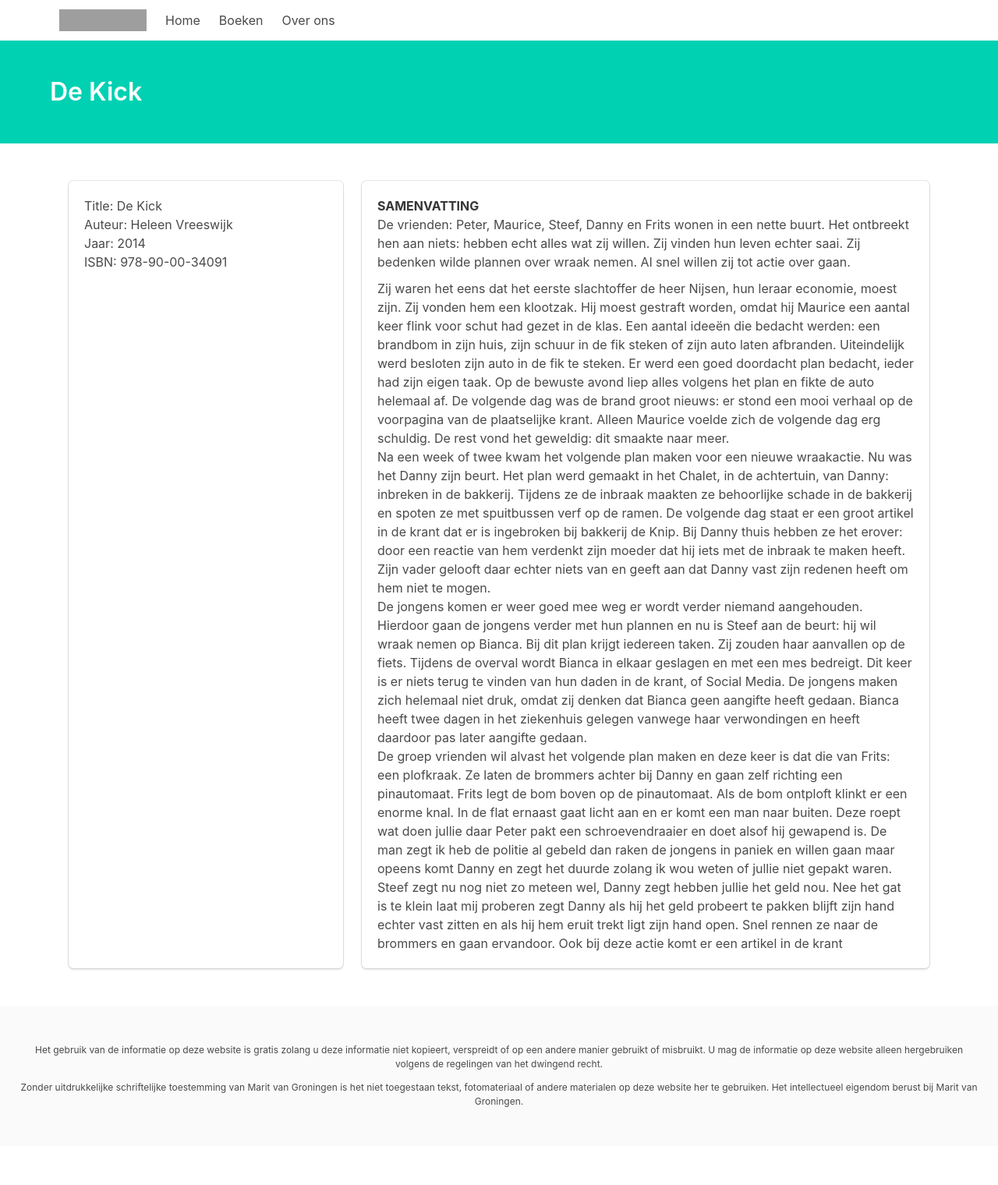
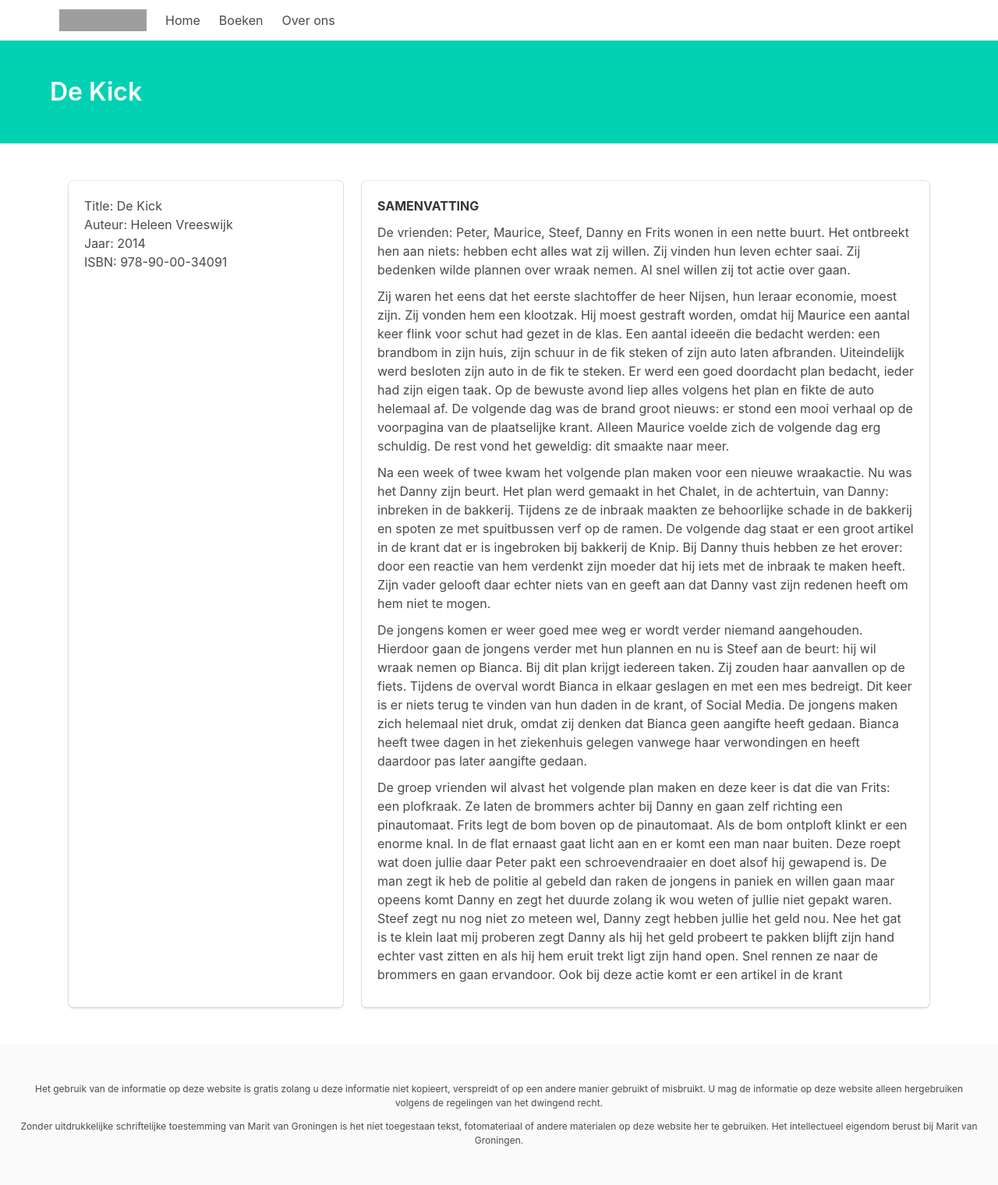
Before and after one commit to groninge01/marit, a Jekyll site: the page built from _books/de-kick.md, in a window 1280 px wide. Shown: the whole page at 78% size. Built offline with Jekyll 4.4.1, drawn with Linux system fonts in a browser that asks for light colours; nearby versions of some CDN libraries; a script that is not in the unit is left out; before the commit the page ends 1470 px from its top, so only the background shows below that; grey boxes are pictures that could not be loaded.

Commit message:
Update Book “de-kick”

```diff
--- a/_books/de-kick.md
+++ b/_books/de-kick.md
@@ -7,19 +7,20 @@ isbn: 978-90-00-34091
 image: /assets/img/uploads/pexels-photo-1086113.jpeg
 ---
 **SAMENVATTING**
-
+{:.has-padding-bottom-10}
 
 
 De vrienden: Peter, Maurice, Steef, Danny en Frits wonen in een nette buurt. Het ontbreekt hen aan niets: hebben echt alles wat zij willen. Zij vinden hun leven echter saai. Zij bedenken wilde plannen over wraak nemen. Al snel willen zij tot actie over gaan.
 {:.has-padding-bottom-10}
 
 Zij waren het eens dat het eerste slachtoffer de heer Nijsen, hun leraar economie, moest zijn. Zij vonden hem een klootzak. Hij moest gestraft worden, omdat hij Maurice een aantal keer flink voor schut had gezet in de klas. Een aantal ideeën die bedacht werden: een brandbom in zijn huis, zijn schuur in de fik steken of zijn auto laten afbranden. Uiteindelijk werd besloten zijn auto in de fik te steken. Er werd een goed doordacht plan bedacht, ieder had zijn eigen taak. Op de bewuste avond liep alles volgens het plan en fikte de auto helemaal af. De volgende dag was de brand groot nieuws: er stond een mooi verhaal op de voorpagina van de plaatselijke krant. Alleen Maurice voelde zich de volgende dag erg schuldig. De rest vond het geweldig: dit smaakte naar meer.
-
+{:.has-padding-bottom-10}
 
 Na een week of twee kwam het volgende plan maken voor een nieuwe wraakactie. Nu was het Danny zijn beurt. Het plan werd gemaakt in het Chalet, in de achtertuin, van Danny: inbreken in de bakkerij. Tijdens ze de inbraak maakten ze behoorlijke schade in de bakkerij en spoten ze met spuitbussen verf op de ramen. De volgende dag staat er een groot artikel in de krant dat er is ingebroken bij bakkerij de Knip. Bij Danny thuis hebben ze het erover: door een reactie van hem verdenkt zijn moeder dat hij iets met de inbraak te maken heeft. Zijn vader gelooft daar echter niets van en geeft aan dat Danny vast zijn redenen heeft om hem niet te mogen.
-
+{:.has-padding-bottom-10}
 
 De jongens komen er weer goed mee weg er wordt verder niemand aangehouden. Hierdoor gaan de jongens verder met hun plannen en nu is Steef aan de beurt: hij wil wraak nemen op Bianca. Bij dit plan krijgt iedereen taken. Zij zouden haar aanvallen op de fiets. Tijdens de overval wordt Bianca in elkaar geslagen en met een mes bedreigt. Dit keer is er niets terug te vinden van hun daden in de krant, of Social Media. De jongens maken zich helemaal niet druk, omdat zij denken dat Bianca geen aangifte heeft gedaan. Bianca heeft twee dagen in het ziekenhuis gelegen vanwege haar verwondingen en heeft daardoor pas later aangifte gedaan.
-
+{:.has-padding-bottom-10}
 
 De groep vrienden wil alvast het volgende plan maken en deze keer is dat die van Frits: een plofkraak. Ze laten de brommers achter bij Danny en gaan zelf richting een pinautomaat. Frits legt de bom boven op de pinautomaat. Als de bom ontploft klinkt er een enorme knal. In de flat ernaast gaat licht aan en er komt een man naar buiten. Deze roept wat doen jullie daar Peter pakt een schroevendraaier en doet alsof hij gewapend is. De man zegt ik heb de politie al gebeld dan raken de jongens in paniek en willen gaan maar opeens komt Danny en zegt het duurde zolang ik wou weten of jullie niet gepakt waren. Steef zegt nu nog niet zo meteen wel, Danny zegt hebben jullie het geld nou. Nee het gat is te klein laat mij proberen zegt Danny als hij het geld probeert te pakken blijft zijn hand echter vast zitten en als hij hem eruit trekt ligt zijn hand open. Snel rennen ze naar de brommers en gaan ervandoor. Ook bij deze actie komt er een artikel in de krant
+{:.has-padding-bottom-10}
```
